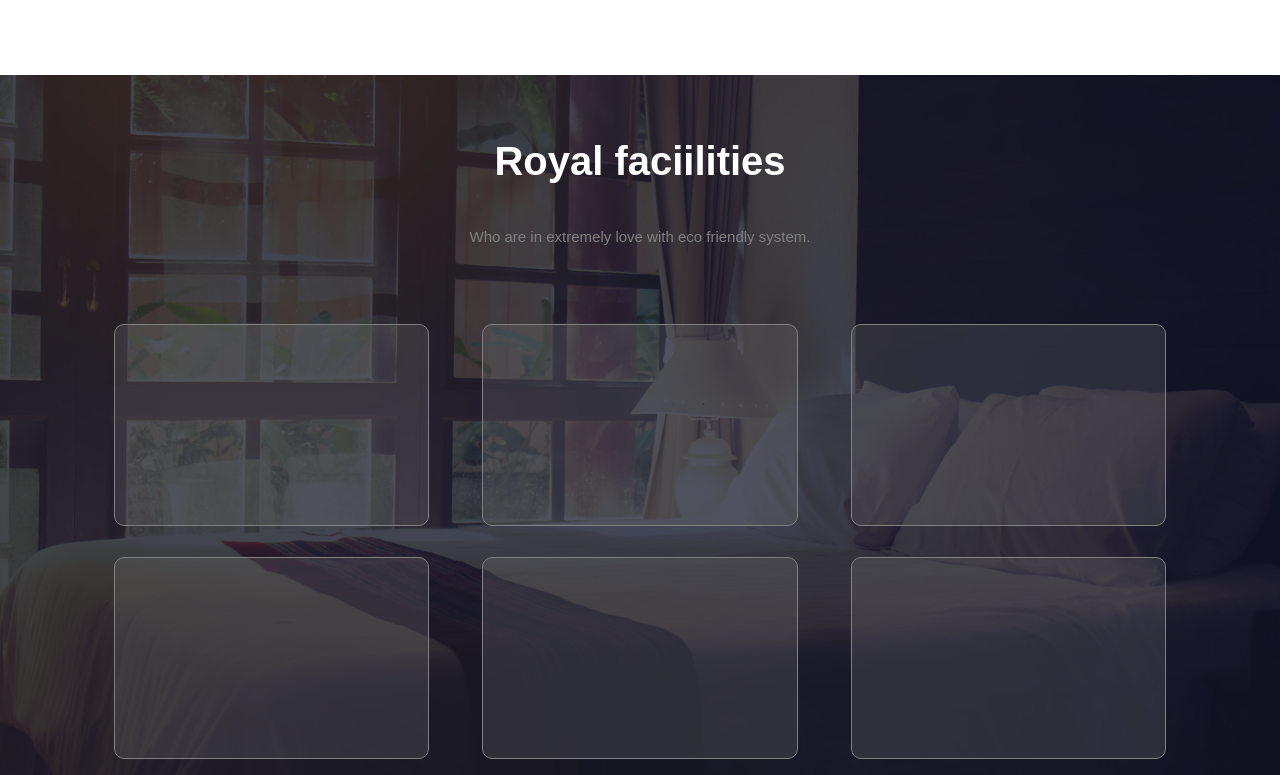
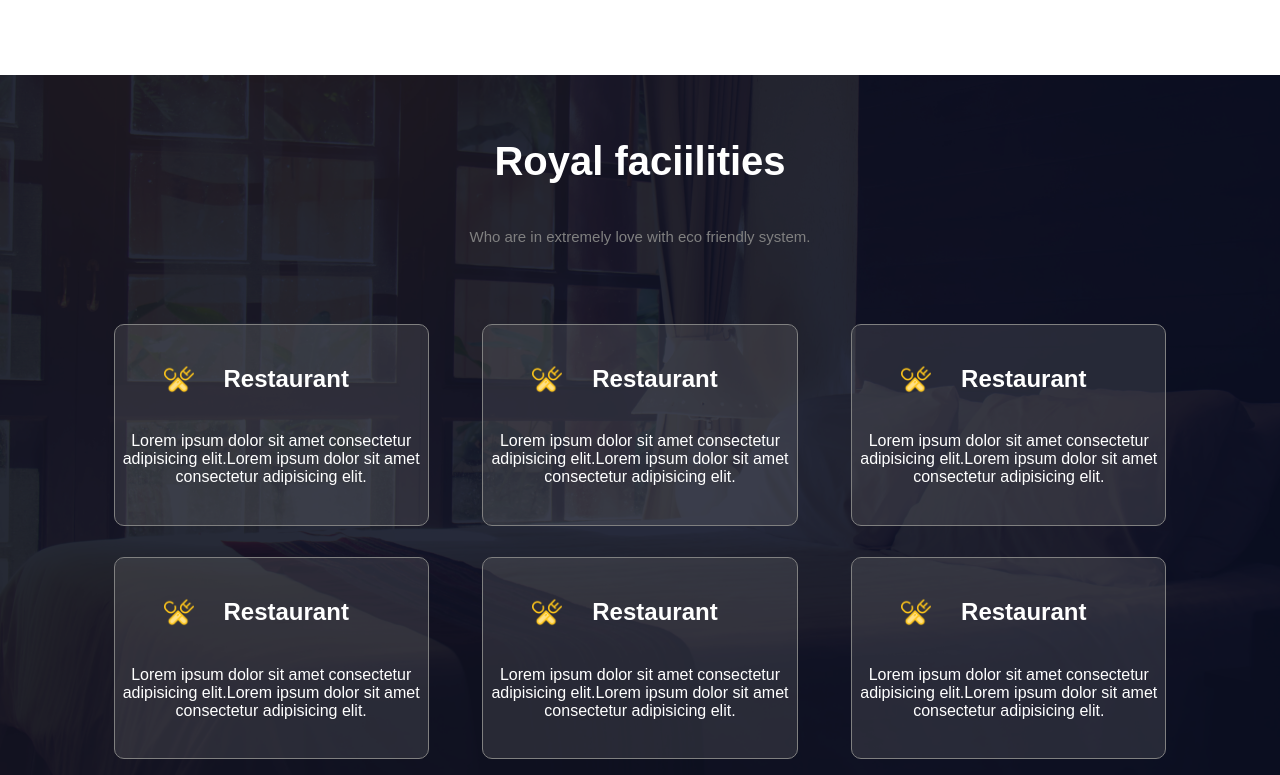
Before and after one commit to theYungDev/Royal, a plain HTML site: page index.html in a window 1280 px wide. Shown: the part 1425-2200 px from the top of the page. Drawn offline with Linux system fonts and the light colour scheme.

Commit message:
royale_facilities (completed)

```diff
--- a/index.html
+++ b/index.html
@@ -37,7 +37,6 @@
             </p>
             <a href="#">Get started</a>
           </div>
-
         </div>
         <div class="book_your_room">
           <h1>BOOK YOUR ROOM</h1>
@@ -64,12 +63,15 @@
     <div class="hotel_accomodation">
       <div class="head">
         <h1>Hotel Accomodation</h1>
-        <p>We all live in an age that belongs to the young at heart. Life that is becoming extremely fast</p>
+        <p>
+          We all live in an age that belongs to the young at heart. Life that is
+          becoming extremely fast
+        </p>
       </div>
       <div class="cards">
         <div class="card">
           <div class="img">
-            <img src="assets/images/room1.jpg" alt="room1">
+            <img src="assets/images/room1.jpg" alt="room1" />
           </div>
           <div class="info">
             <h3>Double Deluxe Room</h3>
@@ -79,7 +81,7 @@
         </div>
         <div class="card">
           <div class="img">
-            <img src="assets/images/room1.jpg" alt="room1">
+            <img src="assets/images/room1.jpg" alt="room1" />
           </div>
           <div class="info">
             <h3>Double Deluxe Room</h3>
@@ -89,7 +91,7 @@
         </div>
         <div class="card">
           <div class="img">
-            <img src="assets/images/room1.jpg" alt="room1">
+            <img src="assets/images/room1.jpg" alt="room1" />
           </div>
           <div class="info">
             <h3>Double Deluxe Room</h3>
@@ -99,7 +101,7 @@
         </div>
         <div class="card">
           <div class="img">
-            <img src="assets/images/room1.jpg" alt="room1">
+            <img src="assets/images/room1.jpg" alt="room1" />
           </div>
           <div class="info">
             <h3>Double Deluxe Room</h3>
@@ -117,22 +119,64 @@
         </div>
         <div class="cards">
           <div class="card">
-
+            <div class="head flex_center">
+              <img src="assets/images/ico1.png" alt="" />
+              <h2>Restaurant</h2>
+            </div>
+            <p>
+              Lorem ipsum dolor sit amet consectetur adipisicing elit.Lorem
+              ipsum dolor sit amet consectetur adipisicing elit.
+            </p>
           </div>
           <div class="card">
-
+            <div class="head flex_center">
+              <img src="assets/images/ico1.png" alt="" />
+              <h2>Restaurant</h2>
+            </div>
+            <p>
+              Lorem ipsum dolor sit amet consectetur adipisicing elit.Lorem
+              ipsum dolor sit amet consectetur adipisicing elit.
+            </p>
           </div>
           <div class="card">
-
+            <div class="head flex_center">
+              <img src="assets/images/ico1.png" alt="" />
+              <h2>Restaurant</h2>
+            </div>
+            <p>
+              Lorem ipsum dolor sit amet consectetur adipisicing elit.Lorem
+              ipsum dolor sit amet consectetur adipisicing elit.
+            </p>
           </div>
           <div class="card">
-
+            <div class="head flex_center">
+              <img src="assets/images/ico1.png" alt="" />
+              <h2>Restaurant</h2>
+            </div>
+            <p>
+              Lorem ipsum dolor sit amet consectetur adipisicing elit.Lorem
+              ipsum dolor sit amet consectetur adipisicing elit.
+            </p>
           </div>
           <div class="card">
-
+            <div class="head flex_center">
+              <img src="assets/images/ico1.png" alt="" />
+              <h2>Restaurant</h2>
+            </div>
+            <p>
+              Lorem ipsum dolor sit amet consectetur adipisicing elit.Lorem
+              ipsum dolor sit amet consectetur adipisicing elit.
+            </p>
           </div>
           <div class="card">
-
+            <div class="head flex_center">
+              <img src="assets/images/ico1.png" alt="" />
+              <h2>Restaurant</h2>
+            </div>
+            <p>
+              Lorem ipsum dolor sit amet consectetur adipisicing elit.Lorem
+              ipsum dolor sit amet consectetur adipisicing elit.
+            </p>
           </div>
         </div>
       </div>
--- a/style.css
+++ b/style.css
@@ -7,7 +7,12 @@
 .black_layer {
   height: 100%;
   width: 100%;
-  background-color: rgba(4, 9, 30, 0.753);
+  background-color: rgba(4, 9, 30, 0.863);
+}
+.flex_center {
+  display: flex;
+  justify-content: center;
+  align-items: center;
 }
 /* ---------------------------- */
 /* nav bar */
@@ -266,7 +271,7 @@
   display: flex;
   justify-content: center;
 }
-.royal_facilities  .content{
+.royal_facilities .content {
   width: 100%;
   height: 100%;
   /* background-color: blue; */
@@ -275,7 +280,7 @@
   grid-template-rows: repeat(3, 1fr);
   text-align: center;
 }
-.royal_facilities .content .head{
+.royal_facilities .content .head {
   grid-row: 1/2;
   grid-column: 2/3;
   /* background-color: red; */
@@ -285,16 +290,16 @@
   align-items: center;
   color: white;
 }
-.royal_facilities .content .head h1{
+.royal_facilities .content .head h1 {
   font-size: 40px;
   padding-top: 20px;
 }
-.royal_facilities .content .head p{
+.royal_facilities .content .head p {
   font-size: 15px;
   color: gray;
   padding-bottom: 20px;
 }
-.royal_facilities .content .cards{
+.royal_facilities .content .cards {
   padding: 0 60px;
   grid-row: 2/4;
   grid-column: 1/4;
@@ -303,11 +308,29 @@
   align-items: center;
   flex-wrap: wrap;
 }
-.royal_facilities .content .cards .card{
+.royal_facilities .content .cards .card {
   height: 200px;
   width: 27%;
   border: 1px gray solid;
   background-color: rgba(128, 128, 128, 0.226);
   border-radius: 10px;
+  display: flex;
+  flex-direction: column;
+  justify-content: space-evenly;
+  align-items: center;
+}
+.royal_facilities .content .cards .card .head {
+  flex-direction: row;
+}
+.royal_facilities .content .cards .card .head h2 {
+  flex-direction: row;
+  padding:0 30px;
+}
+.royal_facilities .content .cards .card .head img {
+  height: 30px;
+  width: 30px;
+}
+.royal_facilities .content .cards .card p {
+  color: white;
 }
 /* --------------------------------- */
```
Also changed, not shown: assets/images/ico1.png (added). Lines whose indentation alone changed are shown as unchanged.
